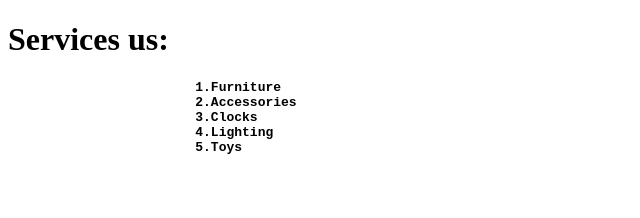
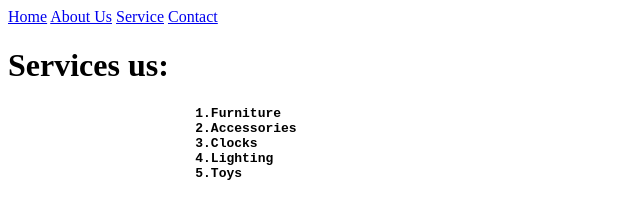
Before and after one commit to 15Atapsina/Simple-Website-Design, a plain HTML site: page day08/service.html in a window 1280 px wide. Shown: the whole page, without its empty margins (0-640 px from the left). Drawn offline with Linux system fonts and the light colour scheme.

Commit message:
Update service.html

```diff
--- a/day08/service.html
+++ b/day08/service.html
@@ -6,6 +6,10 @@
 		<link rel="icon" type="image/x-icon" href="img/icon.png"/>
 	</head>
 	<body>
+		<a href="index.html">Home</a>
+		<a href="about.html">About Us</a>
+		<a href="service.html">Service</a>
+		<a href="contact.html">Contact</a>
 		<h1>Services us:</h1>
 		<pre>
 			<strong>1.Furniture
```
